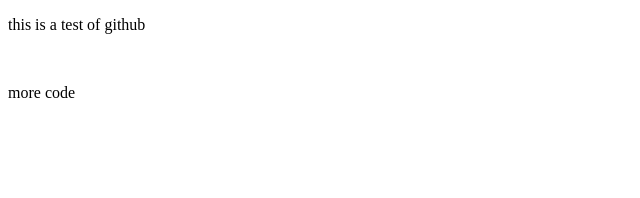
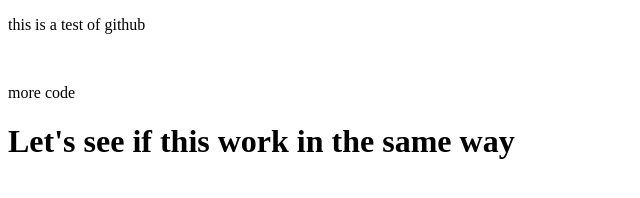
Before and after one commit to skylimitS/youtube.demo, a plain HTML site: page index.html in a window 1280 px wide. Shown: the whole page, without its empty margins (0-640 px from the left). Drawn offline with Linux system fonts and the light colour scheme.

Commit message:
heading change

```diff
--- a/index.html
+++ b/index.html
@@ -7,5 +7,6 @@
 		<p> this is a test of github</p>
 		<br>
 		<p>more code</p>
+		<h1> Let's see if this work in the same way</h1>
 	</body>
 </html>
```
